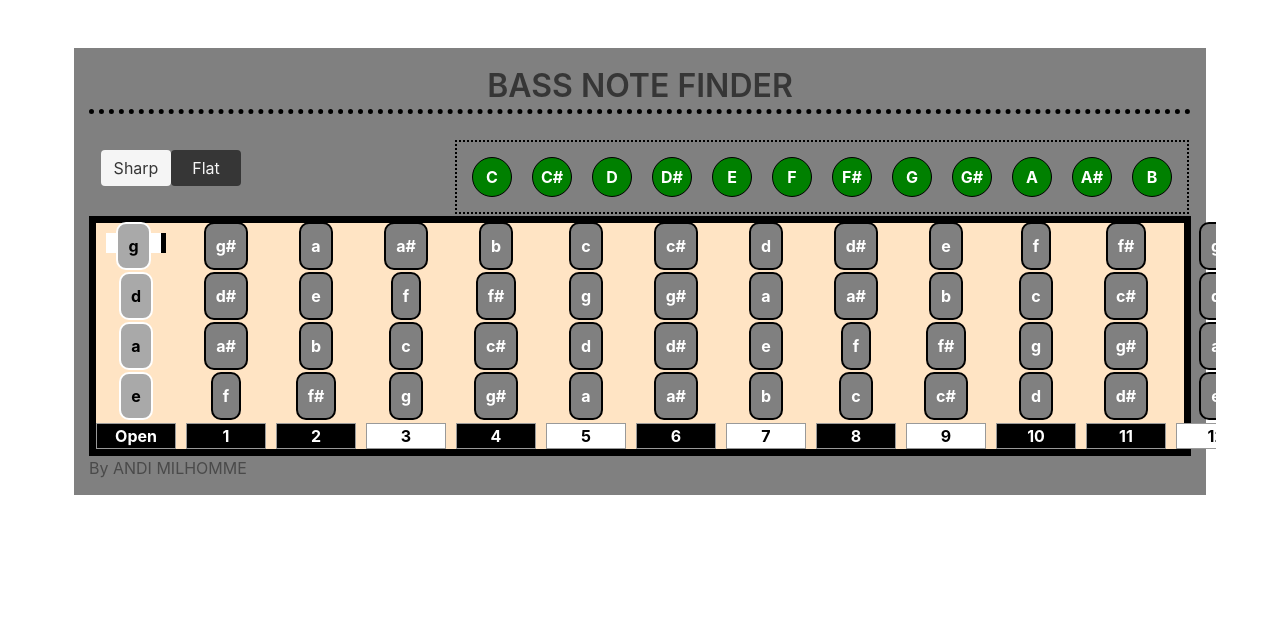
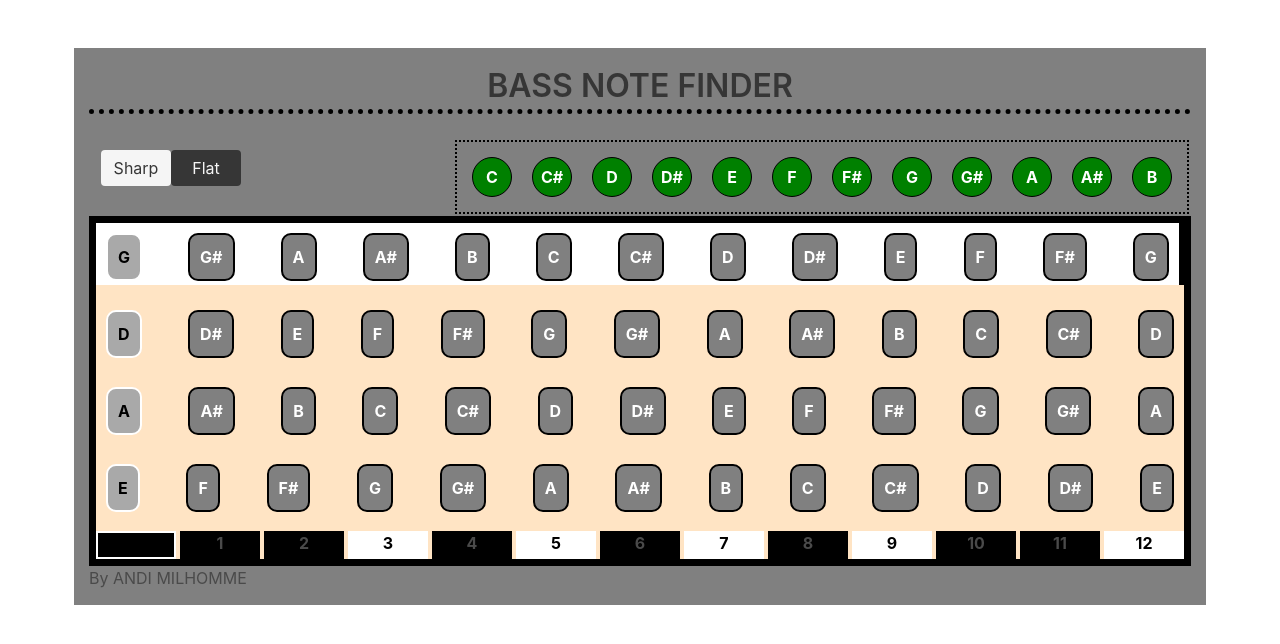
Before and after one commit to anditherobot/bassNoteFinder, an Angular app: page /bass in a window 1280 px wide. Shown: the top 644 px of the page. Built offline with nearby package versions, Linux system fonts and the light colour scheme.

Commit message:
progress moving from css table to grid

```diff
--- a/src/app/components/bass/bass.component.html
+++ b/src/app/components/bass/bass.component.html
@@ -19,33 +19,44 @@
   </div>
 
   <!--Sharpend, flatten, -->
-
-  <div class="neck" style="border: 7px solid #000;">
-    <div class="string" *ngFor="let fret of gString; let first = first"> <span [ngClass]="{ highlightCell: fret == selected, first: first }"
+<div class="neck" >
+  <section class="string">
+    <div class="note-container" *ngFor="let fret of gString; let first = first">
+      <span [ngClass]="{ highlightCell: fret == selected, first: first }"
         class="note" [innerHTML]="fret">
       </span></div>
-    <div class="string" *ngFor="let fret of dString; let first = first"> <span [ngClass]="{ highlightCell: fret == selected, first: first }"
+  </section>
+  <section class="string">
+    <div cclass="note-container" *ngFor="let fret of dString; let first = first">
+      <span [ngClass]="{ highlightCell: fret == selected, first: first }"
         class="note" [innerHTML]="fret">
       </span></div>
-    <div class="string" *ngFor="let fret of aString; let first = first"> <span [ngClass]="{ highlightCell: fret == selected, first: first }"
+  </section>
+  <section class="string">
+    <div class="note-container" *ngFor="let fret of aString; let first = first">
+      <span [ngClass]="{ highlightCell: fret == selected, first: first }"
         class="note" [innerHTML]="fret">
       </span></div>
-    <div class="string" *ngFor="let fret of eString; let first = first"> <span [ngClass]="{ highlightCell: fret == selected, first: first }"
+  </section>
+  <section class="string">
+    <div class="note-container" *ngFor="let fret of eString; let first = first">
+      <span [ngClass]="{ highlightCell: fret == selected, first: first }"
         class="note" [innerHTML]="fret">
       </span></div>
+  </section>
+<section class="frets">
+  <div class="fretNumbers" *ngFor="let num of fretNumber; let first = first" [ngClass]="{
+    highlightFret:
+      num == 3 || num == 5 || num == 7 || num == 9 || num == 12,
+    first: first
+  }">
+{{ num }}
+</div>
+</section>
 
-      <div
-      class="divTableCell fretNumbers"
-      *ngFor="let num of fretNumber; let first = first"
-      [ngClass]="{
-        highlightFret:
-          num == 3 || num == 5 || num == 7 || num == 9 || num == 12,
-        first: first
-      }"
-    >
-      {{ num }}
-    </div>
-  </div>
+
+
+</div> <!--end neck-->
 
    <div *ngIf="false" class="neck2" style="border: 7px solid #000;">
       <div class="divTableRow">
--- a/src/app/components/bass/bass.component.scss
+++ b/src/app/components/bass/bass.component.scss
@@ -32,7 +32,6 @@
         background-color: red ;
         color: black ;
     }
-
 
 
 }
@@ -89,22 +88,42 @@ p {
 /* neck.com */
 .neck{
     display: grid;
-    grid-template-rows: repeat(4, 40px);
-    grid-template-columns: repeat(13, 80px);
-    grid-gap: 10px 10px;
-    justify-items: center;
+   grid-template-rows: repeat(4, 1fr);
     background-color: bisque;
     height: auto;
+    border: 7px solid #000;
+    grid-row-gap: 15px;
 
     & .string{
-       margin-top: 10px;
-       margin-bottom: 10px;
 
-        width: auto;
-        max-width:100px;
+        text-transform: uppercase;
+        width: 100%;
+       justify-content: space-between;
         font-weight: bold;
         align-items: center;
         display: flex;
+
+        & .note-container{
+
+        }
+    }
+
+
+
+    & .frets {
+        display: flex;
+        justify-content: space-between;
+
+        .fretNumbers {
+            background-color: black;
+            width: 80px;
+            text-align: center;
+            font-weight: bold;
+        }
+        .highlightFret{
+            background-color: white;
+            color: black;
+        }
     }
 
     & .string:first-child {
@@ -135,17 +154,9 @@ p {
     color: black;
 }
 
-.fretNumbers {
-    background-color: black;
-}
-.highlightFret{
-    background-color: white;
-    color: black;
-}
 
-.divTableBody {
-	display: table-row-group;
-}
+
+
 
 /*Page layout */
 
```
